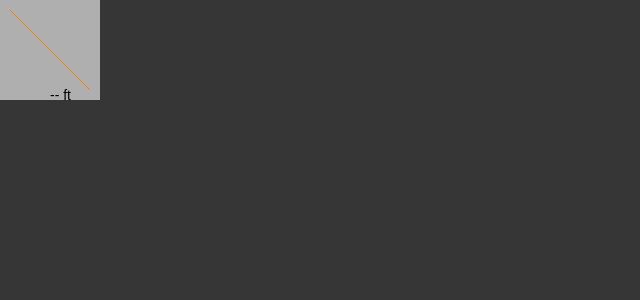
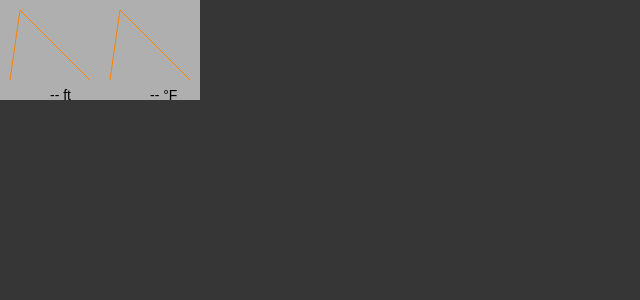
Before and after one commit to gizmo-cda/g2x-submarine-v2, a React (Create React App) app in the folder web-react/: page / in a window 1280 px wide. Shown: the top 300 px of the page, without its empty margins (0-640 px from the left). Built offline with nearby package versions, Linux system fonts and the light colour scheme.

Commit message:
Add some polling and fake some data

```diff
--- a/web-react/src/App.js
+++ b/web-react/src/App.js
@@ -1,13 +1,46 @@
 import React, { Component } from 'react';
 import './App.css';
 import LineChart from './components/LineChart';
-import data from './data';
 
 class App extends Component {
+    constructor(props) {
+        super(props);
+        this.state = {
+            data: []
+        };
+    }
+
+    componentDidMount() {
+        this.intervalId = setInterval(
+            () => this.tick(),
+            1000
+        );
+    }
+
+    componentWillUnount() {
+        clearInterval(this.intervalId);
+    }
+
+    tick() {
+        var t = Date.now();
+        var data = [];
+
+        for (var i = 10; i < 100; i += 10) {
+            var value = ((i + t * 0.25) % 80) + 10;
+
+            data.push([i, value]);
+        }
+
+        this.setState({ data: data });
+    }
+
     render() {
+        var data = this.state.data;
+
         return (
             <div className="App">
-        <LineChart data={data}/>
+                <LineChart label="-- ft" data={data}/>
+                <LineChart label="-- °F" data={data}/>
             </div>
         );
     }
--- a/web-react/src/components/LineChart.js
+++ b/web-react/src/components/LineChart.js
@@ -12,7 +12,7 @@ class LineChart extends React.Component {
         padding: 10,
         data: [],
         path_color: "rgb(255,128,0)",
-        label: "-- ft"
+        label: ""
     };
 
     render() {
```
Lines whose indentation alone changed are shown as unchanged.
